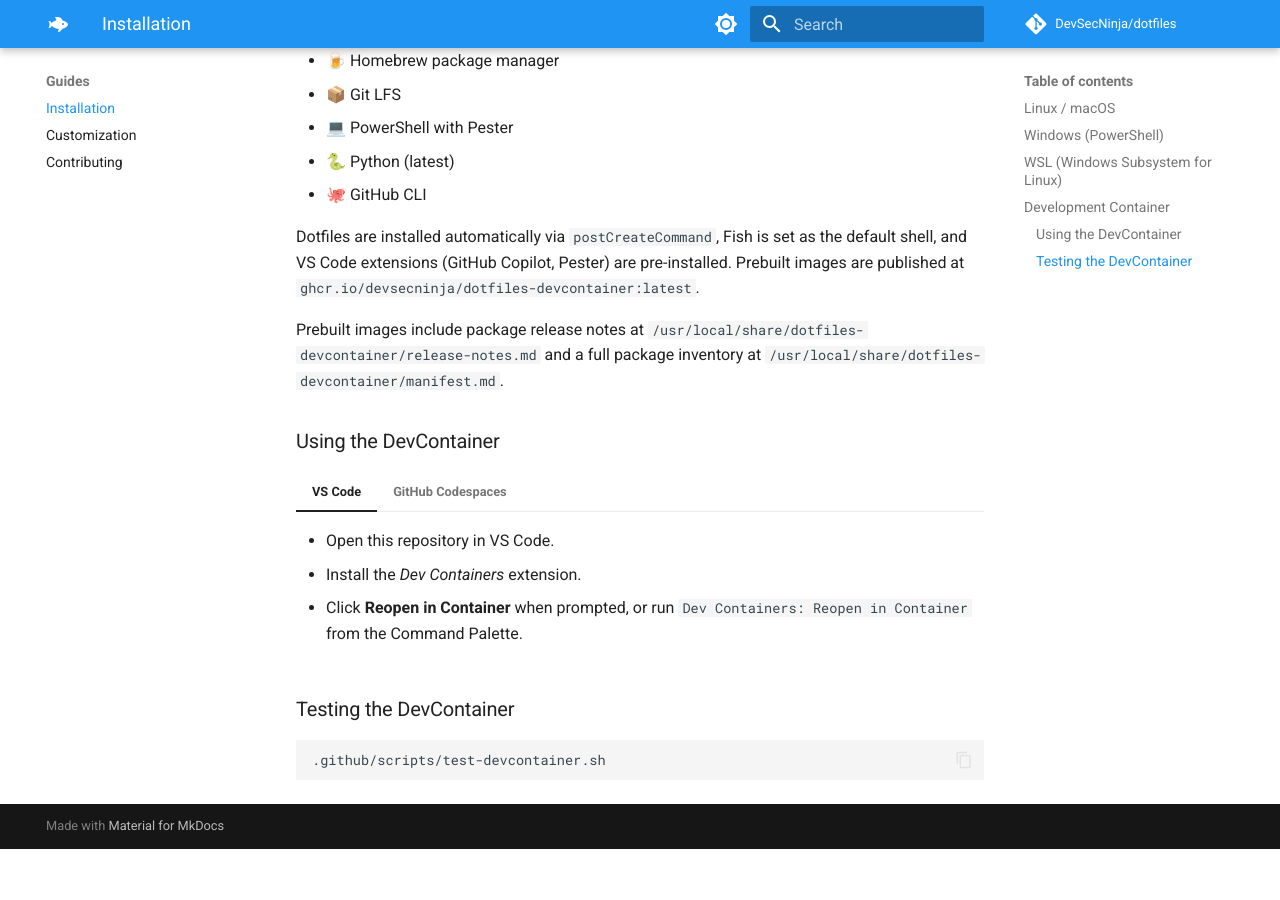
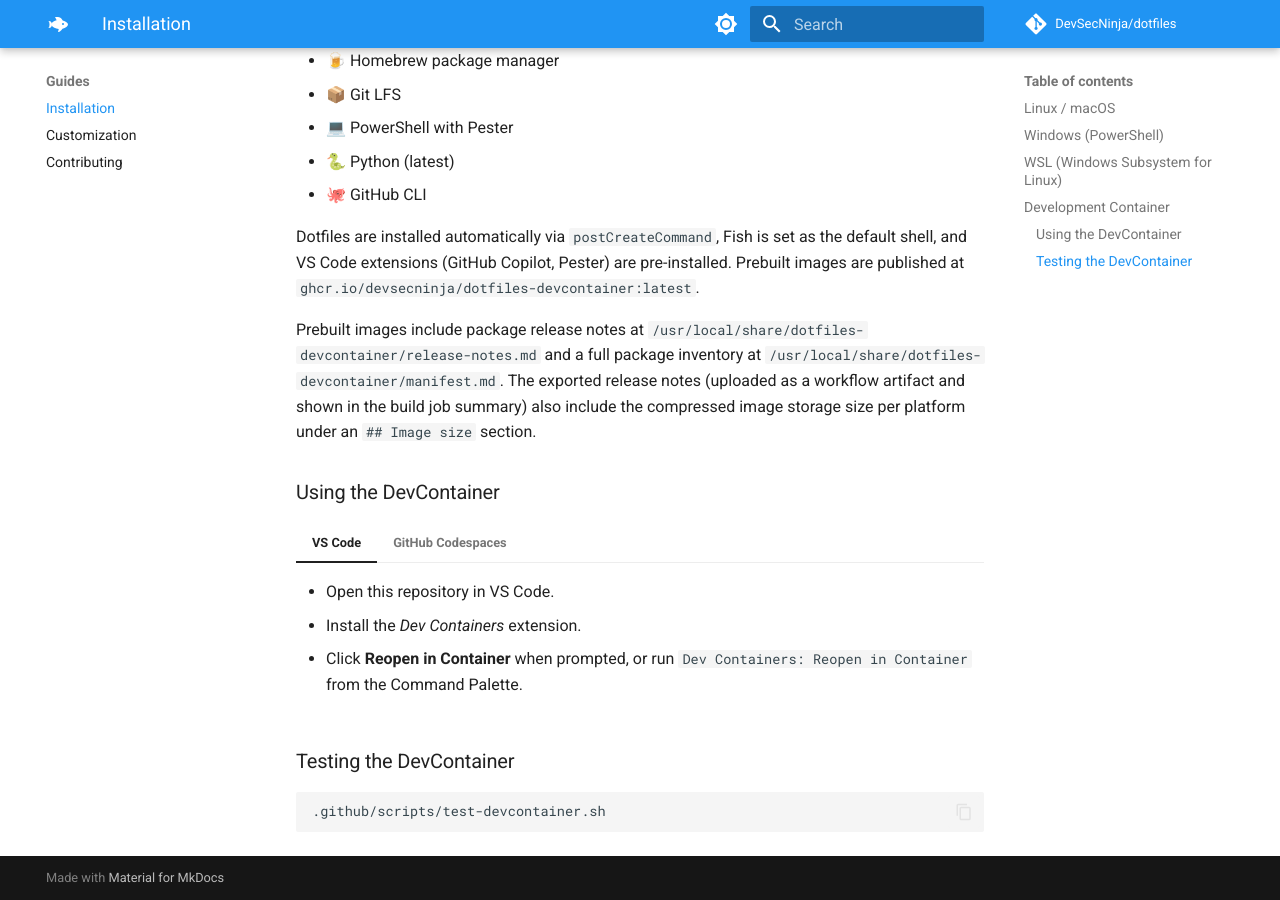
Before and after one commit to DevSecNinja/dotfiles, an MkDocs documentation site: the page built from docs/installation.md, in a window 1280 px wide and 900 px high, scrolled down 1106 px. Built offline with MkDocs 1.6.1 and Material for MkDocs 9.7.7, drawn with Linux system fonts in a browser that asks for light colours; comment, search, counter and statistics services are not loaded; before the commit the page ends 1955 px from its top, so only the background shows below that.

Commit message:
feat(devcontainer): include image storage size in release notes

```diff
--- a/docs/installation.md
+++ b/docs/installation.md
@@ -60,7 +60,10 @@ pre-installed. Prebuilt images are published at
 
 Prebuilt images include package release notes at
 `/usr/local/share/dotfiles-devcontainer/release-notes.md` and a full package
-inventory at `/usr/local/share/dotfiles-devcontainer/manifest.md`.
+inventory at `/usr/local/share/dotfiles-devcontainer/manifest.md`. The exported
+release notes (uploaded as a workflow artifact and shown in the build job
+summary) also include the compressed image storage size per platform under an
+`## Image size` section.
 
 ### Using the DevContainer
 
```
Also changed, not shown: README.md (+1 -0 lines), 3 other files.
